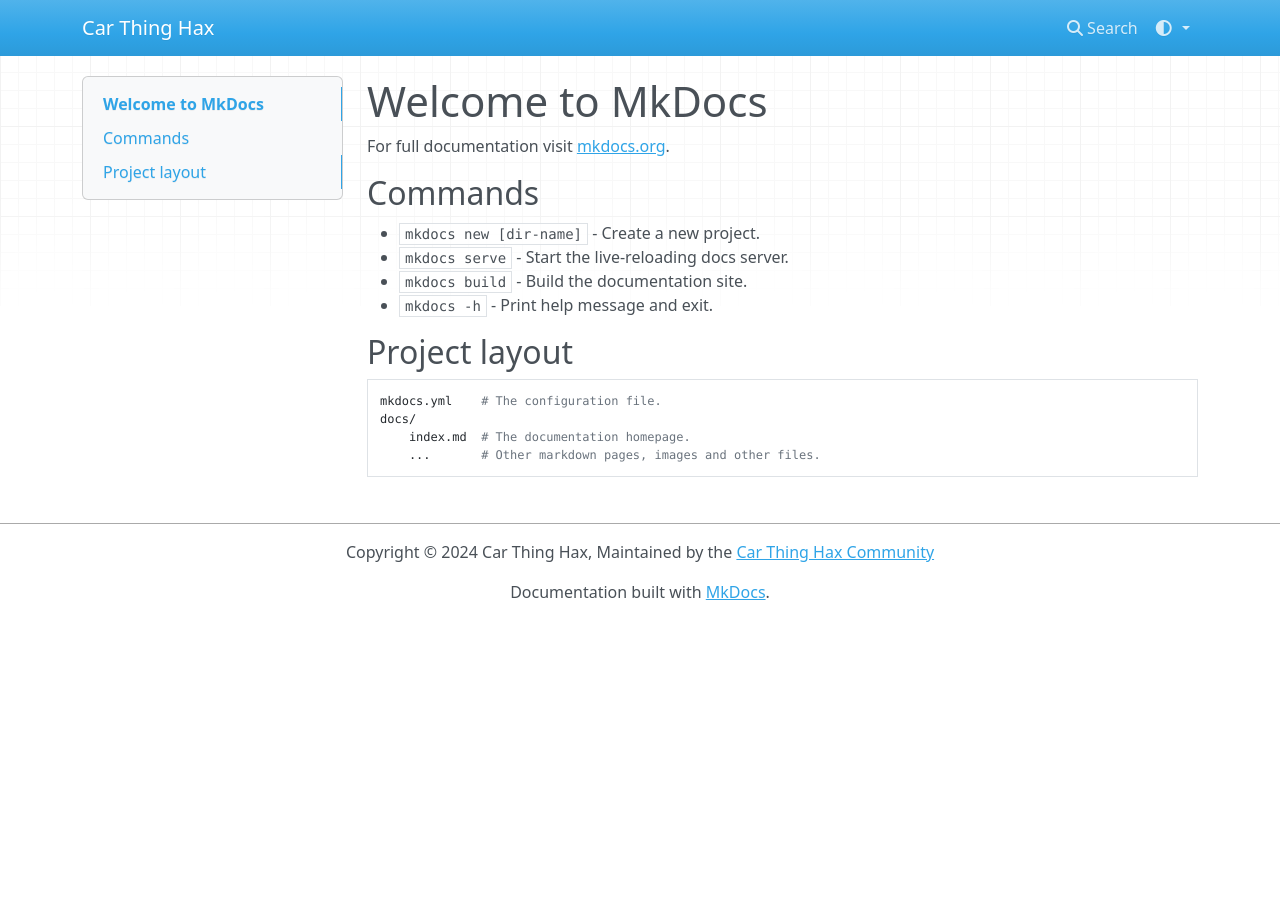
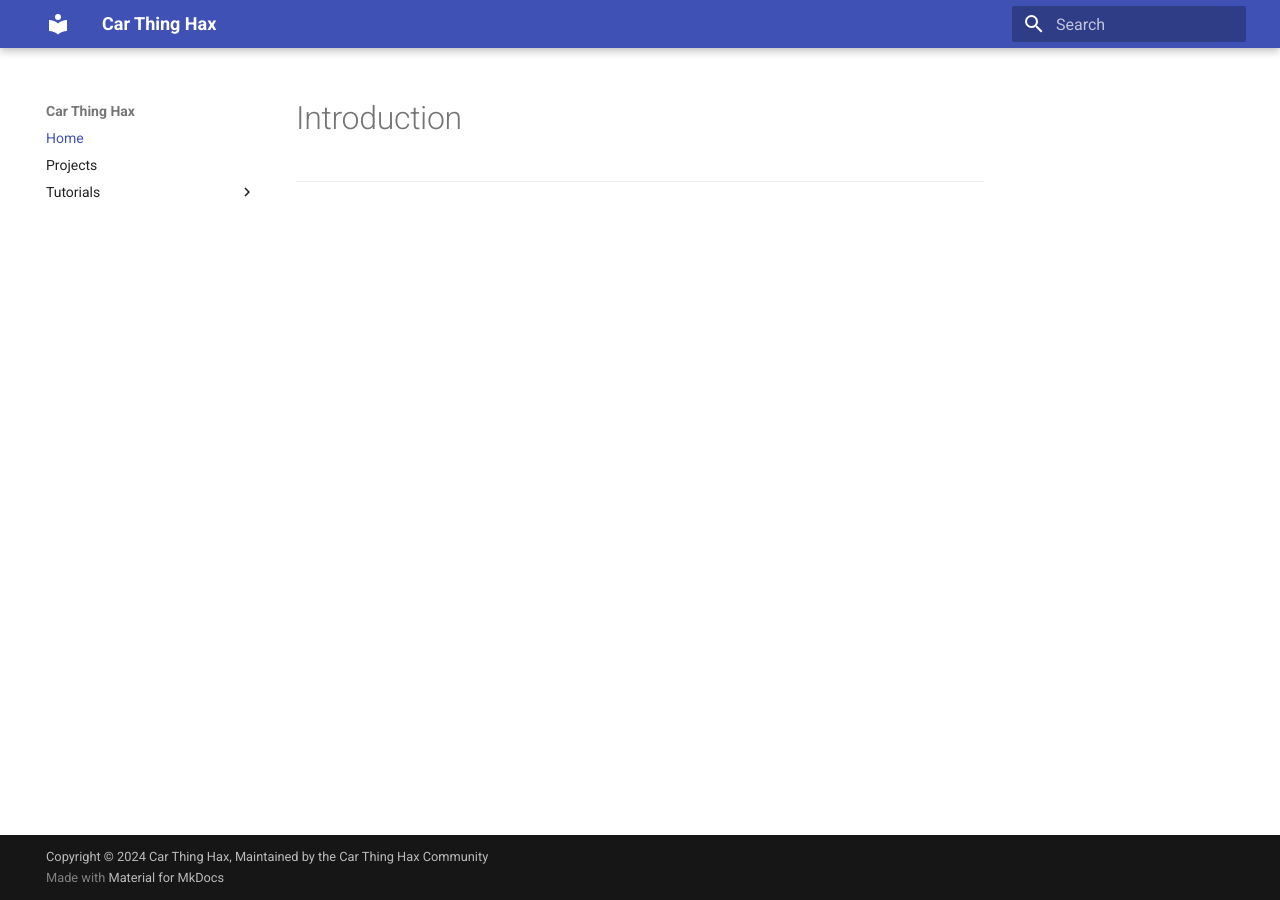
Before and after one commit to itsborck/carthing-docs, an MkDocs documentation site: the page built from docs/index.md, in a window 1280 px wide. Built offline with MkDocs 1.6.1 and Material for MkDocs 9.7.7, drawn with Linux system fonts in a browser that asks for light colours; nearby versions of some CDN libraries.

Commit message:
basic documentation outline and theme

```diff
--- a/docs/index.md
+++ b/docs/index.md
@@ -1,17 +1,2 @@
-# Welcome to MkDocs
-
-For full documentation visit [mkdocs.org](https://www.mkdocs.org).
-
-## Commands
-
-* `mkdocs new [dir-name]` - Create a new project.
-* `mkdocs serve` - Start the live-reloading docs server.
-* `mkdocs build` - Build the documentation site.
-* `mkdocs -h` - Print help message and exit.
-
-## Project layout
-
-    mkdocs.yml    # The configuration file.
-    docs/
-        index.md  # The documentation homepage.
-        ...       # Other markdown pages, images and other files.
+# Introduction
+---
--- a/mkdocs.yml
+++ b/mkdocs.yml
@@ -1,7 +1,15 @@
 site_name: Car Thing Hax
 theme:
-  name: mkdocs
+  name: material
   color_mode: auto
   user_color_mode_toggle: true
 
+nav:
+  - Home: index.md
+  - Projects: projects.md
+  - Tutorials:
+      - Windows: tutorials/windows.md
+      - Linux: tutorials/linux.md
+      - Mac: tutorials/mac.md
+
 copyright: Copyright &copy; 2024 Car Thing Hax, Maintained by the <a href="https://discord.gg/ZGURgxtaGM">Car Thing Hax Community</a>
```
Also changed, not shown: docs/projects.md (added), docs/tutorials/linux.md (added), docs/tutorials/mac.md (added), docs/tutorials/windows.md (added).
